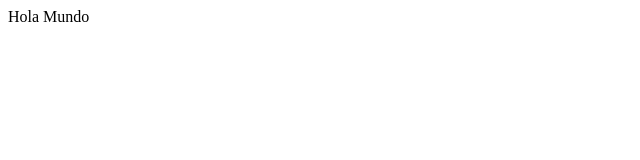
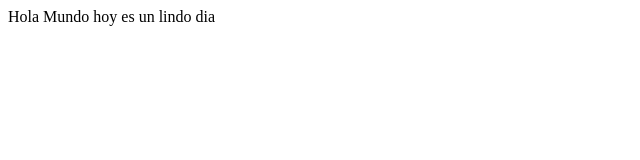
Before and after one commit to JorgeAguilar11/demo-inicial-repositorio, a plain HTML site: page index.html in a window 1280 px wide. Shown: the whole page, without its empty margins (0-640 px from the left). Drawn offline with Linux system fonts and the light colour scheme.

Commit message:
Se cambio texto en el body

```diff
--- a/index.html
+++ b/index.html
@@ -6,6 +6,6 @@
     <title>Practica Git</title>
 </head>
 <body>
-    Hola Mundo
+    Hola Mundo hoy es un lindo dia
 </body>
 </html>
```
